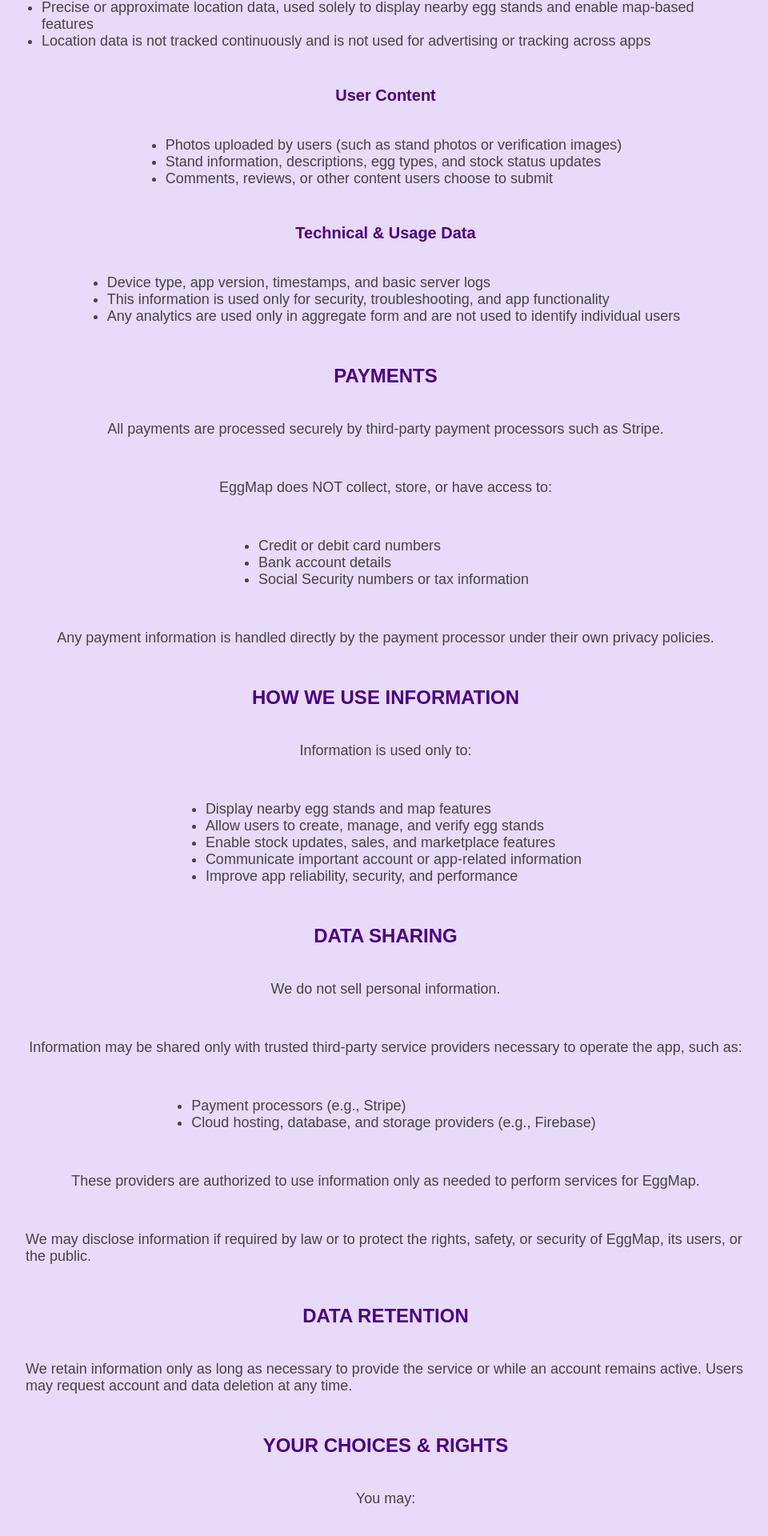
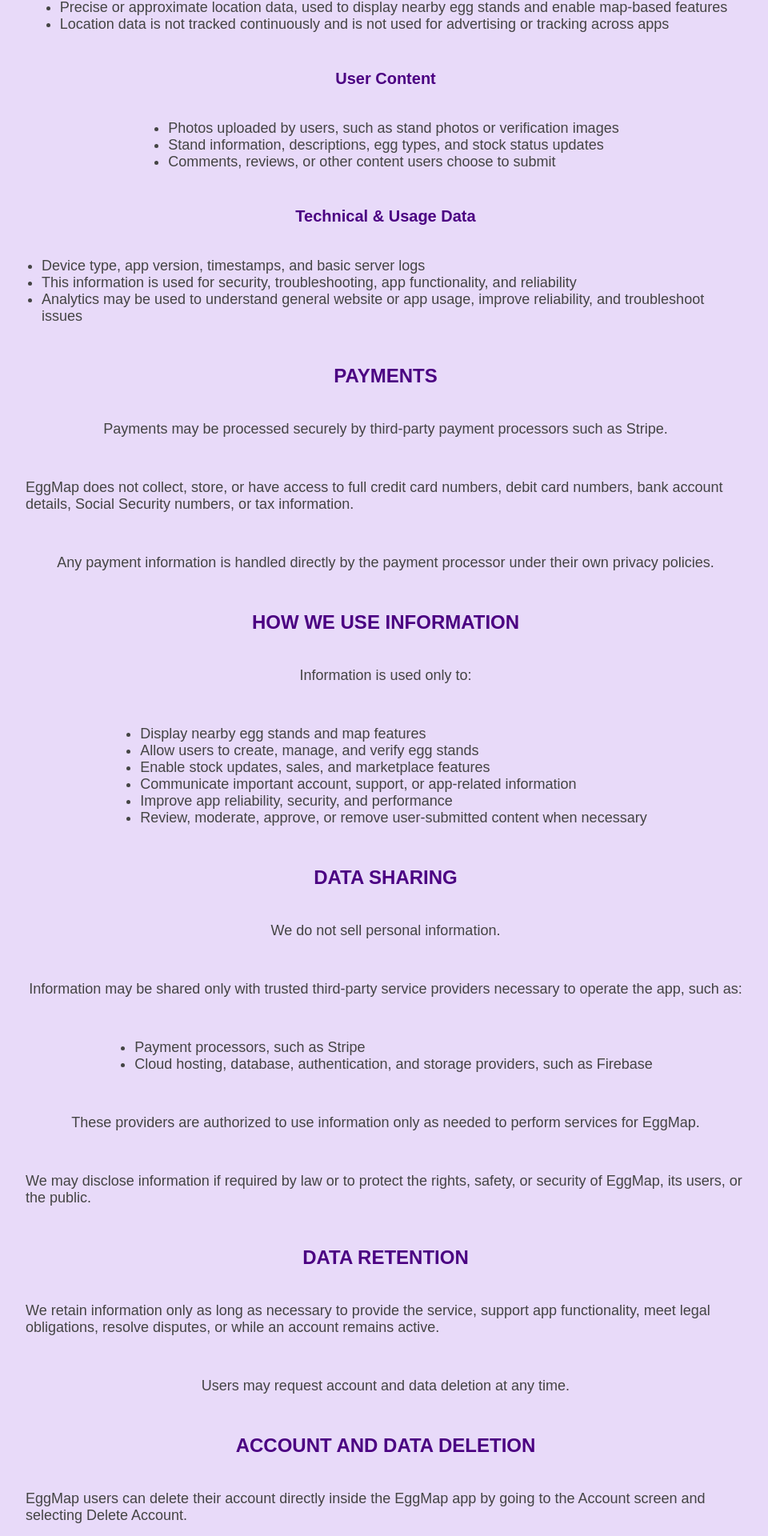
Before and after one commit to Eggmapproject123/eggmap-website, a Next.js app: page /privacy in a window 1280 px wide. Shown: the part 870-2790 px from the top of the page at 80% size, without its empty margins (158-1118 px from the left). Built offline with nearby package versions, Linux system fonts and the light colour scheme; a web font is replaced by a local one.

Commit message:
Update privacy policy analytics wording

```diff
--- a/app/privacy/page.jsx
+++ b/app/privacy/page.jsx
@@ -22,8 +22,9 @@ export default function PrivacyPage() {
         <h1 style={{ fontSize: "36px", marginBottom: "8px", textAlign: "center" }}>
           PRIVACY POLICY
         </h1>
+
         <p style={{ fontSize: "16px", color: "#444", textAlign: "center" }}>
-          Last updated: 02/01/2026
+          Last updated: 05/10/2026
         </p>
 
         <p style={{ fontSize: "18px", color: "#444" }}>
@@ -33,6 +34,7 @@ export default function PrivacyPage() {
         <h2 style={{ fontSize: "24px", marginTop: "16px", marginBottom: "8px" }}>
           INFORMATION WE COLLECT
         </h2>
+
         <p style={{ fontSize: "18px", color: "#444" }}>
           EggMap collects only the information necessary to provide core app functionality.
         </p>
@@ -40,33 +42,37 @@ export default function PrivacyPage() {
         <h3 style={{ fontSize: "20px", marginTop: "12px", marginBottom: "6px" }}>
           Account &amp; Contact Information
         </h3>
+
         <ul style={{ fontSize: "18px", color: "#444", paddingLeft: "20px" }}>
           <li>Username</li>
           <li>Email address</li>
-          <li>Phone number (for verified stand owners and support communication)</li>
+          <li>Phone number, when provided for verified stand owners or support communication</li>
         </ul>
 
         <h3 style={{ fontSize: "20px", marginTop: "12px", marginBottom: "6px" }}>
           Address Information
         </h3>
+
         <ul style={{ fontSize: "18px", color: "#444", paddingLeft: "20px" }}>
           <li>Physical stand locations provided by users</li>
-          <li>Mailing addresses for verified stand owners (used to send QR codes or related materials)</li>
+          <li>Mailing addresses for verified stand owners, when needed to send QR codes or related materials</li>
         </ul>
 
         <h3 style={{ fontSize: "20px", marginTop: "12px", marginBottom: "6px" }}>
           Location Data
         </h3>
+
         <ul style={{ fontSize: "18px", color: "#444", paddingLeft: "20px" }}>
-          <li>Precise or approximate location data, used solely to display nearby egg stands and enable map-based features</li>
+          <li>Precise or approximate location data, used to display nearby egg stands and enable map-based features</li>
           <li>Location data is not tracked continuously and is not used for advertising or tracking across apps</li>
         </ul>
 
         <h3 style={{ fontSize: "20px", marginTop: "12px", marginBottom: "6px" }}>
           User Content
         </h3>
+
         <ul style={{ fontSize: "18px", color: "#444", paddingLeft: "20px" }}>
-          <li>Photos uploaded by users (such as stand photos or verification images)</li>
+          <li>Photos uploaded by users, such as stand photos or verification images</li>
           <li>Stand information, descriptions, egg types, and stock status updates</li>
           <li>Comments, reviews, or other content users choose to submit</li>
         </ul>
@@ -74,26 +80,25 @@ export default function PrivacyPage() {
         <h3 style={{ fontSize: "20px", marginTop: "12px", marginBottom: "6px" }}>
           Technical &amp; Usage Data
         </h3>
+
         <ul style={{ fontSize: "18px", color: "#444", paddingLeft: "20px" }}>
           <li>Device type, app version, timestamps, and basic server logs</li>
-          <li>This information is used only for security, troubleshooting, and app functionality</li>
-          <li>Any analytics are used only in aggregate form and are not used to identify individual users</li>
+          <li>This information is used for security, troubleshooting, app functionality, and reliability</li>
+          <li>Analytics may be used to understand general website or app usage, improve reliability, and troubleshoot issues</li>
         </ul>
 
         <h2 style={{ fontSize: "24px", marginTop: "16px", marginBottom: "8px" }}>
           PAYMENTS
         </h2>
+
         <p style={{ fontSize: "18px", color: "#444" }}>
-          All payments are processed securely by third-party payment processors such as Stripe.
+          Payments may be processed securely by third-party payment processors such as Stripe.
         </p>
+
         <p style={{ fontSize: "18px", color: "#444" }}>
-          EggMap does NOT collect, store, or have access to:
+          EggMap does not collect, store, or have access to full credit card numbers, debit card numbers, bank account details, Social Security numbers, or tax information.
         </p>
-        <ul style={{ fontSize: "18px", color: "#444", paddingLeft: "20px" }}>
-          <li>Credit or debit card numbers</li>
-          <li>Bank account details</li>
-          <li>Social Security numbers or tax information</li>
-        </ul>
+
         <p style={{ fontSize: "18px", color: "#444" }}>
           Any payment information is handled directly by the payment processor under their own privacy policies.
         </p>
@@ -101,33 +106,41 @@ export default function PrivacyPage() {
         <h2 style={{ fontSize: "24px", marginTop: "16px", marginBottom: "8px" }}>
           HOW WE USE INFORMATION
         </h2>
+
         <p style={{ fontSize: "18px", color: "#444" }}>
           Information is used only to:
         </p>
+
         <ul style={{ fontSize: "18px", color: "#444", paddingLeft: "20px" }}>
           <li>Display nearby egg stands and map features</li>
           <li>Allow users to create, manage, and verify egg stands</li>
           <li>Enable stock updates, sales, and marketplace features</li>
-          <li>Communicate important account or app-related information</li>
+          <li>Communicate important account, support, or app-related information</li>
           <li>Improve app reliability, security, and performance</li>
+          <li>Review, moderate, approve, or remove user-submitted content when necessary</li>
         </ul>
 
         <h2 style={{ fontSize: "24px", marginTop: "16px", marginBottom: "8px" }}>
           DATA SHARING
         </h2>
+
         <p style={{ fontSize: "18px", color: "#444" }}>
           We do not sell personal information.
         </p>
+
         <p style={{ fontSize: "18px", color: "#444" }}>
           Information may be shared only with trusted third-party service providers necessary to operate the app, such as:
         </p>
+
         <ul style={{ fontSize: "18px", color: "#444", paddingLeft: "20px" }}>
-          <li>Payment processors (e.g., Stripe)</li>
-          <li>Cloud hosting, database, and storage providers (e.g., Firebase)</li>
+          <li>Payment processors, such as Stripe</li>
+          <li>Cloud hosting, database, authentication, and storage providers, such as Firebase</li>
         </ul>
+
         <p style={{ fontSize: "18px", color: "#444" }}>
           These providers are authorized to use information only as needed to perform services for EggMap.
         </p>
+
         <p style={{ fontSize: "18px", color: "#444" }}>
           We may disclose information if required by law or to protect the rights, safety, or security of EggMap, its users, or the public.
         </p>
@@ -135,30 +148,50 @@ export default function PrivacyPage() {
         <h2 style={{ fontSize: "24px", marginTop: "16px", marginBottom: "8px" }}>
           DATA RETENTION
         </h2>
+
         <p style={{ fontSize: "18px", color: "#444" }}>
-          We retain information only as long as necessary to provide the service or while an account remains active. Users may request account and data deletion at any time.
+          We retain information only as long as necessary to provide the service, support app functionality, meet legal obligations, resolve disputes, or while an account remains active.
+        </p>
+
+        <p style={{ fontSize: "18px", color: "#444" }}>
+          Users may request account and data deletion at any time.
+        </p>
+
+        <h2 style={{ fontSize: "24px", marginTop: "16px", marginBottom: "8px" }}>
+          ACCOUNT AND DATA DELETION
+        </h2>
+
+        <p style={{ fontSize: "18px", color: "#444" }}>
+          EggMap users can delete their account directly inside the EggMap app by going to the Account screen and selecting Delete Account.
+        </p>
+
+        <p style={{ fontSize: "18px", color: "#444" }}>
+          If you no longer have access to the app and need help requesting deletion of your EggMap account and associated data, contact us at contacteggmap@gmail.com with the subject line “Delete my EggMap account.”
+        </p>
+
+        <p style={{ fontSize: "18px", color: "#444" }}>
+          When an account deletion request is completed, we delete or de-identify personal account information unless we are required or permitted to retain certain information for legal, security, fraud-prevention, payment, or recordkeeping purposes.
         </p>
 
         <h2 style={{ fontSize: "24px", marginTop: "16px", marginBottom: "8px" }}>
           YOUR CHOICES &amp; RIGHTS
         </h2>
+
         <p style={{ fontSize: "18px", color: "#444" }}>
           You may:
         </p>
+
         <ul style={{ fontSize: "18px", color: "#444", paddingLeft: "20px" }}>
-          <li>Request deletion of your account and associated data</li>
+          <li>Delete your account directly inside the EggMap app</li>
+          <li>Request deletion of your account and associated data by contacting us</li>
           <li>Control location permissions through your device settings</li>
+          <li>Contact us with privacy-related questions or requests</li>
         </ul>
-        <p style={{ fontSize: "18px", color: "#444" }}>
-          To request account deletion, contact us at:
-        </p>
-        <p style={{ fontSize: "18px", color: "#444" }}>
-          [insert contact email]
-        </p>
 
         <h2 style={{ fontSize: "24px", marginTop: "16px", marginBottom: "8px" }}>
           CHILDREN’S PRIVACY
         </h2>
+
         <p style={{ fontSize: "18px", color: "#444" }}>
           EggMap is not intended for children under the age of 13, and we do not knowingly collect personal information from children.
         </p>
@@ -166,6 +199,7 @@ export default function PrivacyPage() {
         <h2 style={{ fontSize: "24px", marginTop: "16px", marginBottom: "8px" }}>
           CHANGES TO THIS POLICY
         </h2>
+
         <p style={{ fontSize: "18px", color: "#444" }}>
           We may update this Privacy Policy from time to time. Updates will be posted on this page with a revised “Last updated” date.
         </p>
@@ -173,9 +207,11 @@ export default function PrivacyPage() {
         <h2 style={{ fontSize: "24px", marginTop: "16px", marginBottom: "8px" }}>
           CONTACT US
         </h2>
+
         <p style={{ fontSize: "18px", color: "#444" }}>
-          If you have questions about this Privacy Policy, please contact us at:
+          If you have questions about this Privacy Policy or want to request help deleting your account or data, please contact us at:
         </p>
+
         <p style={{ fontSize: "18px", color: "#444" }}>
           contacteggmap@gmail.com
         </p>
```
